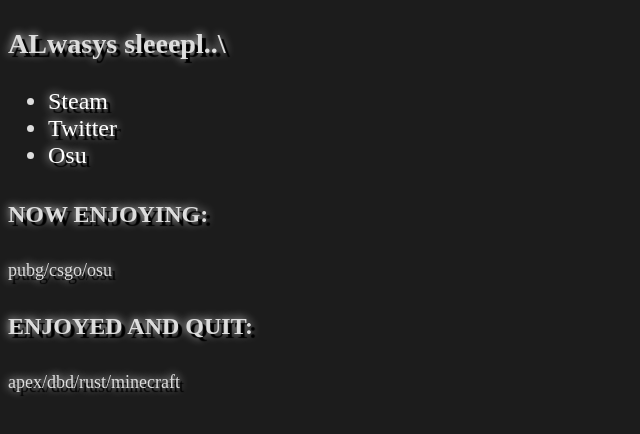
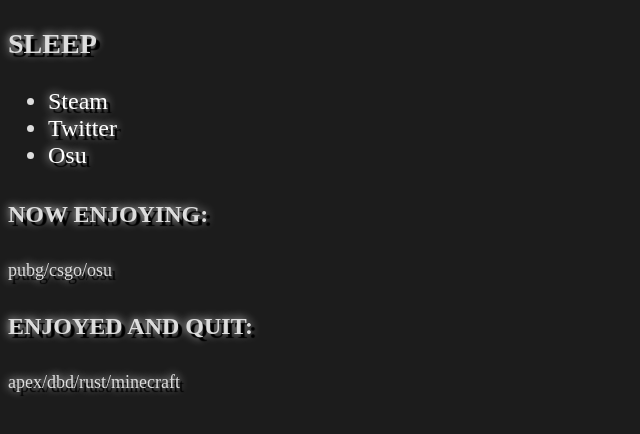
Before and after one commit to cug18/cug18.github.io, a plain HTML site: page x/yz.html in a window 1280 px wide. Shown: the whole page, without its empty margins (0-640 px from the left). Drawn offline with Linux system fonts and the light colour scheme.

Commit message:
Update yz.html

```diff
--- a/x/yz.html
+++ b/x/yz.html
@@ -1,12 +1,12 @@
 <!DOCTYPE html>
 <html>
 	<head>
-		<title>XYZ withme;</title>
+		<title>xyz</title>
 		<meta charset="UTF-8">
 		<link rel="stylesheet" href="mothafaka.css" type="text/css">
 	</head>
 	<body>
-		<h3>ALwasys  sleeepl..\</h3>
+		<h3>SLEEP</h3>
 		<ul>
 			<li><a href="https://steamcommunity.com/id/tokushimavx/">Steam</a></li>
 			<li><a href="https://twitter.com/cug7102">Twitter</a></li>
```
